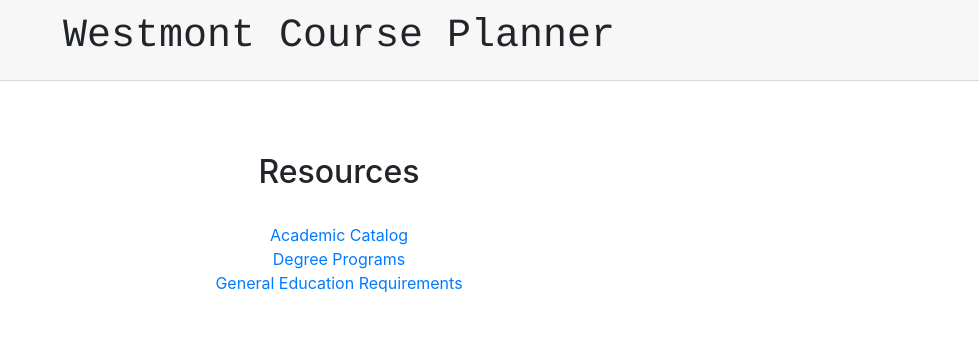
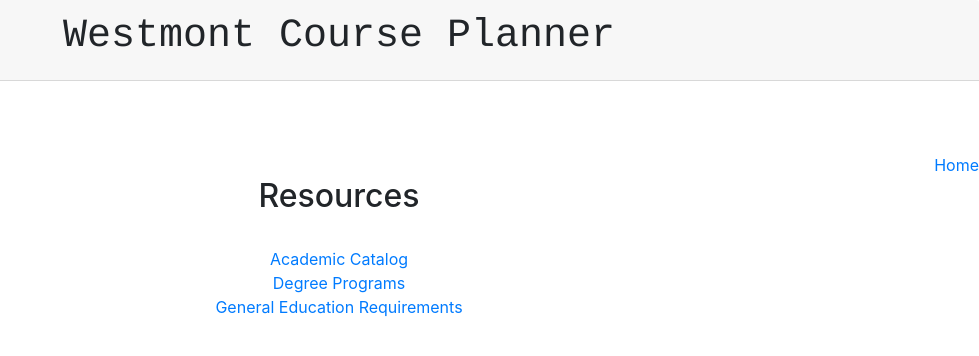
Before and after one commit to htotten/CourseProject, a Django app: page /resources/ in a window 1280 px wide. Shown: the top 356 px of the page, without its empty margins (301-1280 px from the left). Run offline with Django 3.2, Linux system fonts and the light colour scheme; some libraries are stand-ins or nearby versions.

Commit message:
add home link to res pg

```diff
--- a/templates/res/res.html
+++ b/templates/res/res.html
@@ -5,6 +5,11 @@
     <br>
     <br>
     <br>
+
+    <div align="right">
+<a href="https://wcplanner.herokuapp.com">Home</a>
+</div>
+
 
     <div class="container" align="center">
         <h2>Resources</h2>
```
